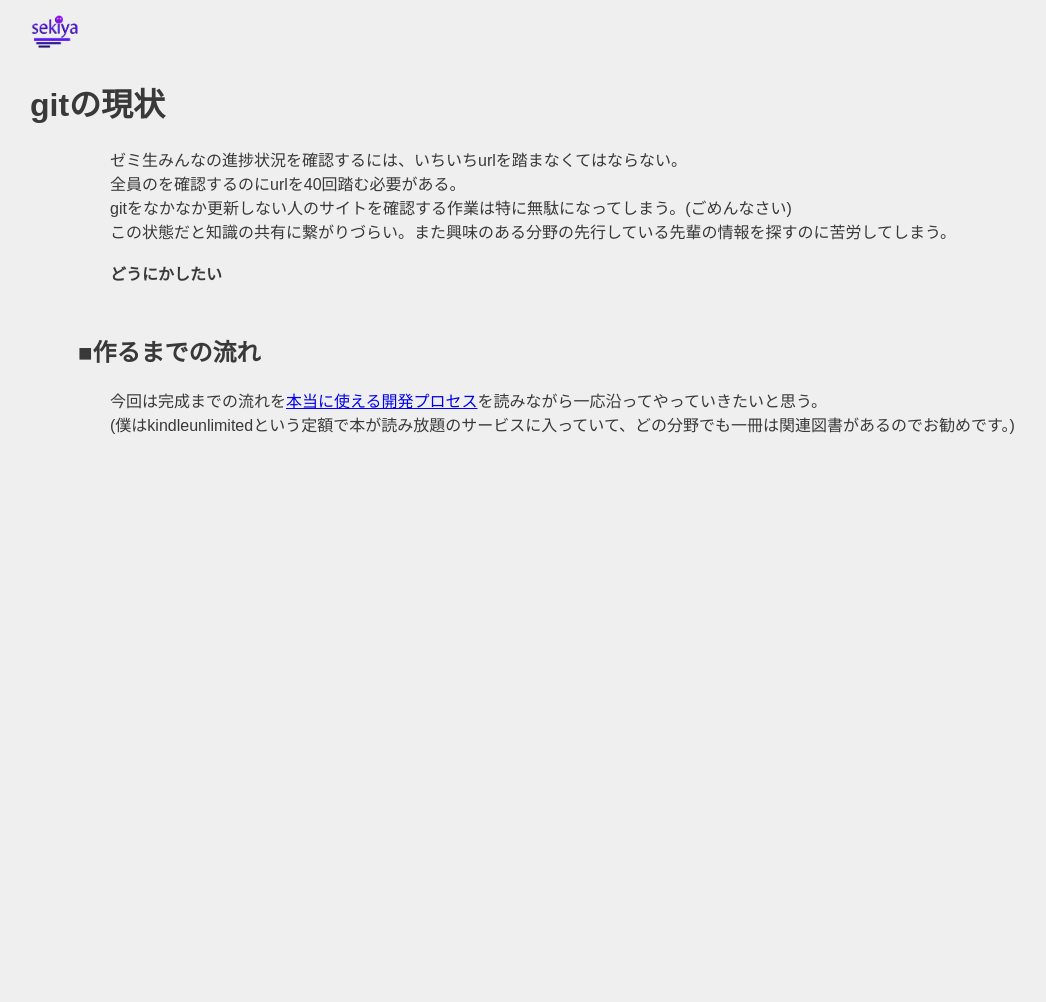
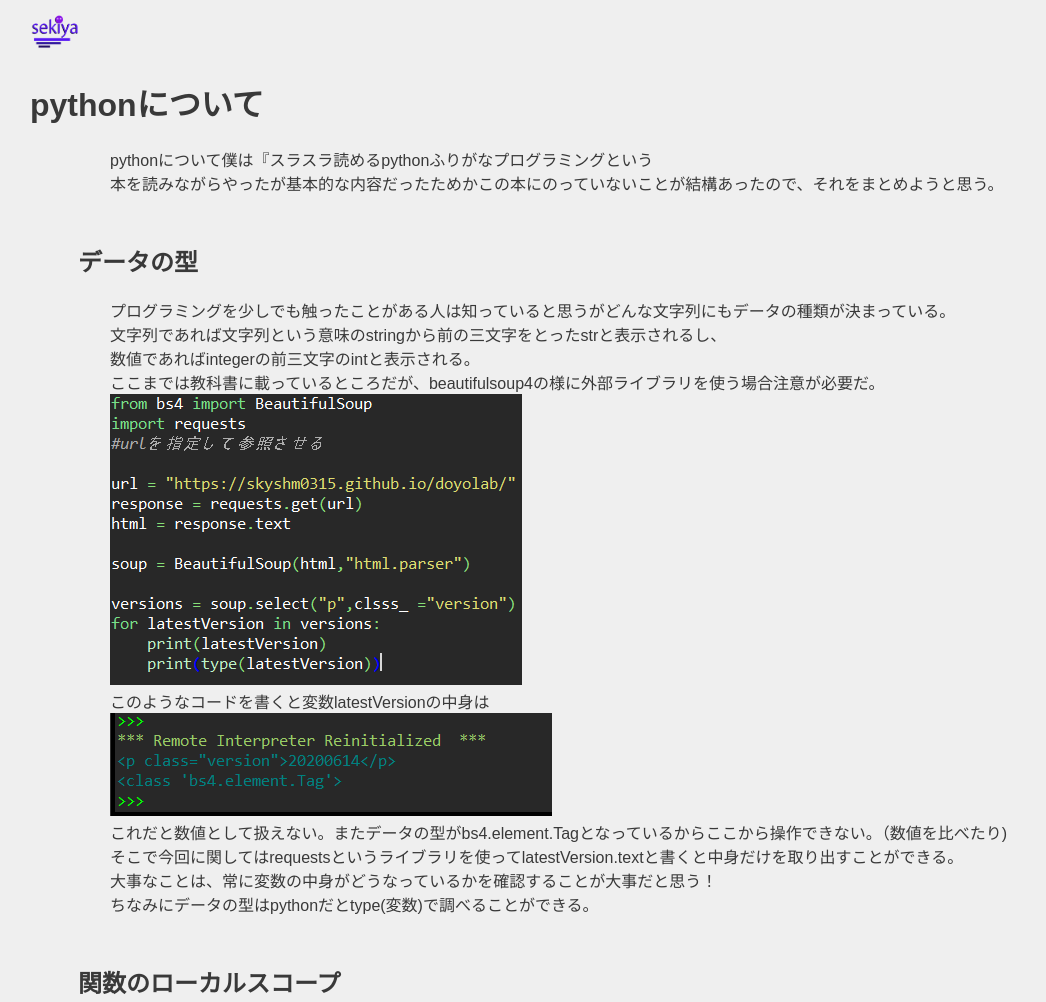
Before and after one commit to skyshm0315/doyolab, a plain HTML site: page python.html in a window 1280 px wide. Shown: the top 1002 px of the page, without its empty margins (0-1046 px from the left). Before the commit the page ends 800 px from the top, so only its background shows below. Drawn offline with Linux system fonts and the light colour scheme.

Commit message:
20200730

```diff
--- a/python.html
+++ b/python.html
@@ -3,7 +3,7 @@
 <head>
     <meta charset="utf-8">
     <meta name="viewport" content="width=device-width, initial-scale=1">
-    <title>gitの話</title>
+    <title>pythonについて</title>
 
     <link rel="stylesheet" href="main.css">
 </head>
@@ -16,19 +16,31 @@
     </logotohome>
 
     <!--h1は見出し１（大見出し）-->
-    <h1>gitの現状</h1>
-    <p>
-        ゼミ生みんなの進捗状況を確認するには、いちいちurlを踏まなくてはならない。<br>
-    全員のを確認するのにurlを40回踏む必要がある。<br>
-    gitをなかなか更新しない人のサイトを確認する作業は特に無駄になってしまう。(ごめんなさい)<br>
-    この状態だと知識の共有に繋がりづらい。また興味のある分野の先行している先輩の情報を探すのに苦労してしまう。<br><br>
-    <strong>どうにかしたい</strong>
+    <h1>pythonについて</h1>
+    <p>pythonについて僕は『スラスラ読めるpythonふりがなプログラミングという<br>
+    本を読みながらやったが基本的な内容だったためかこの本にのっていないことが結構あったので、それをまとめようと思う。
     </p>
-        <!--h2は見出し2（中見出し）-->
-        <h2>■作るまでの流れ</h2>
-           <p>今回は完成までの流れを<a href="https://www.amazon.co.jp/%E3%82%B7%E3%82%B9%E3%83%86%E3%83%A0%E9%96%8B%E7%99%BA%E3%82%92%E3%82%88%E3%82%8A%E9%80%9F%E3%81%8F%E7%A2%BA%E5%AE%9F%E3%81%AB-%E6%9C%AC%E5%BD%93%E3%81%AB%E4%BD%BF%E3%81%88%E3%82%8B%E9%96%8B%E7%99%BA%E3%83%97%E3%83%AD%E3%82%BB%E3%82%B9-%E6%94%B9%E8%A8%82%E7%89%88-%E5%B2%A1-%E5%A4%A7%E5%8B%9D/dp/4822256987/ref=pd_lpo_14_t_0/357-9376464-9539026?_encoding=UTF8&pd_rd_i=4822256987&pd_rd_r=dab914e0-31af-407c-a67a-5153b6f6747b&pd_rd_w=drc1G&pd_rd_wg=nZ3jo&pf_rd_p=4b55d259-ebf0-4306-905a-7762d1b93740&pf_rd_r=65MFDCVYVDKF6HGD6PKX&psc=1&refRID=65MFDCVYVDKF6HGD6PKX">本当に使える開発プロセス</a>を読みながら一応沿ってやっていきたいと思う。<br>
-    (僕はkindleunlimitedという定額で本が読み放題のサービスに入っていて、どの分野でも一冊は関連図書があるのでお勧めです。)</p>
-
+    <h2>データの型</h2>
+    <p>プログラミングを少しでも触ったことがある人は知っていると思うがどんな文字列にもデータの種類が決まっている。
+    <br>文字列であれば文字列という意味のstringから前の三文字をとったstrと表示されるし、
+    <br>数値であればintegerの前三文字のintと表示される。
+    <br>ここまでは教科書に載っているところだが、beautifulsoup4の様に外部ライブラリを使う場合注意が必要だ。
+    <br>
+    <img src="images/python1html.png" >
+    <br>このようなコードを書くと変数latestVersionの中身は
+    <br><img src="images/pythonhtml2.png">
+    <br>これだと数値として扱えない。またデータの型がbs4.element.Tagとなっているからここから操作できない。（数値を比べたり)
+    <br>そこで今回に関してはrequestsというライブラリを使ってlatestVersion.textと書くと中身だけを取り出すことができる。
+    <br>大事なことは、常に変数の中身がどうなっているかを確認することが大事だと思う！
+    <br>ちなみにデータの型はpythonだとtype(変数)で調べることができる。
+    </p>
+    <h2>関数のローカルスコープ</h2>
+    <p><img src="images/pythonhtml3.png">
+    <br>このように関数内で定義した変数は関数の外で使うことができない。print(a)と実行しても
+    <br>NameError: name 'a' is not definedと出てきてaが定義されてないといわれてしまう。
+    <br>もし関数内で計算した変数を外で使いたい場合には、
+    <br><img src="images/pythonhtml4.png">
+    <br>とうつことで関数の外でも扱うことができる</p>
 
 
 
```
Also changed, not shown: kenkyu.html (added, +33 -0 lines), newgit.html (+6 -1 lines), images/python1html.png (added), images/pythonhtml2.png (added), images/pythonhtml3.png (added), images/pythonhtml4.png (added), images/time.png (added).
